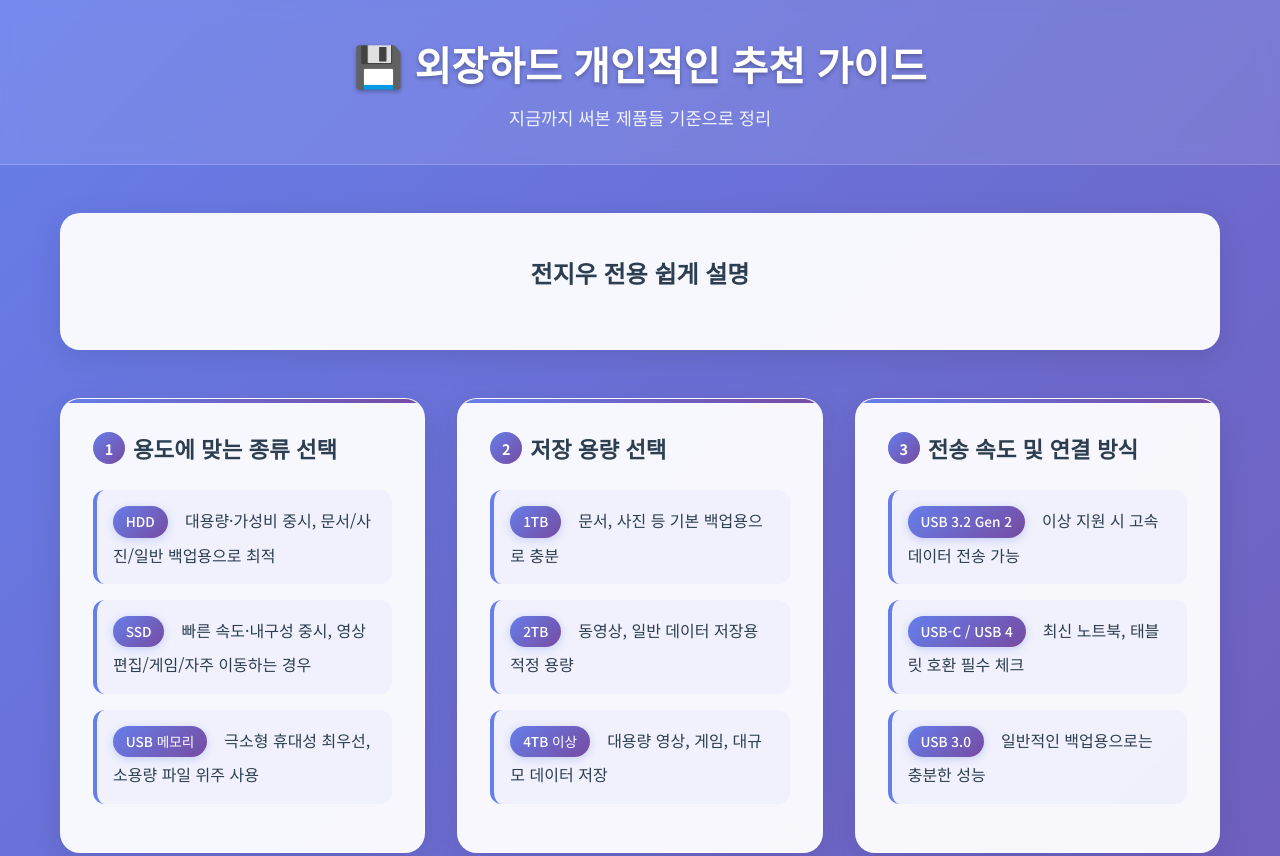
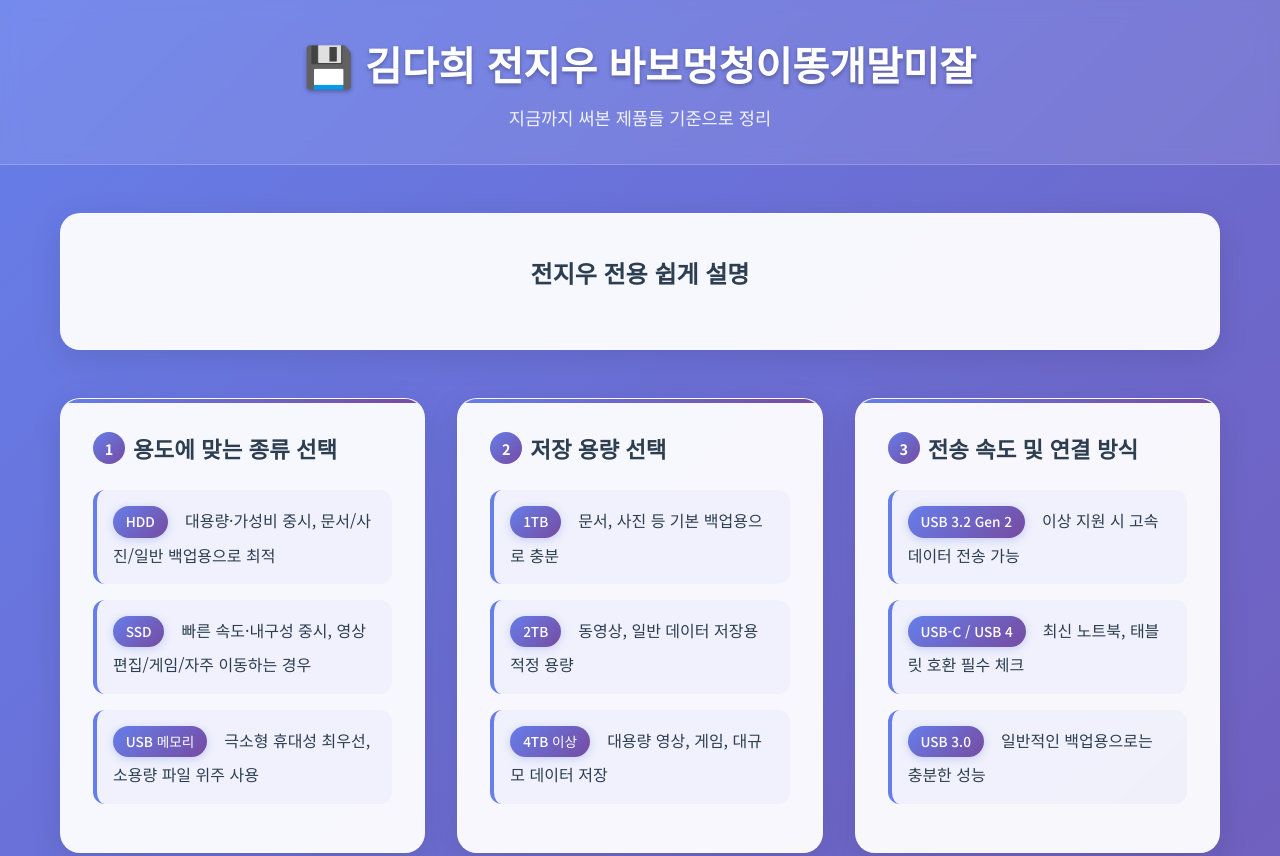
Before and after one commit to ljj-migration/juxnjae, a plain HTML site: page index.html in a window 1280 px wide. Shown: the top 856 px of the page. Drawn offline with Linux system fonts and the light colour scheme.

Commit message:
Update index.html

```diff
--- a/index.html
+++ b/index.html
@@ -290,7 +290,7 @@
 <body>
   <header>
     <div class="container">
-      <h1>💾 외장하드 개인적인 추천 가이드</h1>
+      <h1>💾 김다희 전지우 바보멍청이똥개말미잘</h1>
       <p>지금까지 써본 제품들 기준으로 정리</p>
     </div>
   </header>
```
